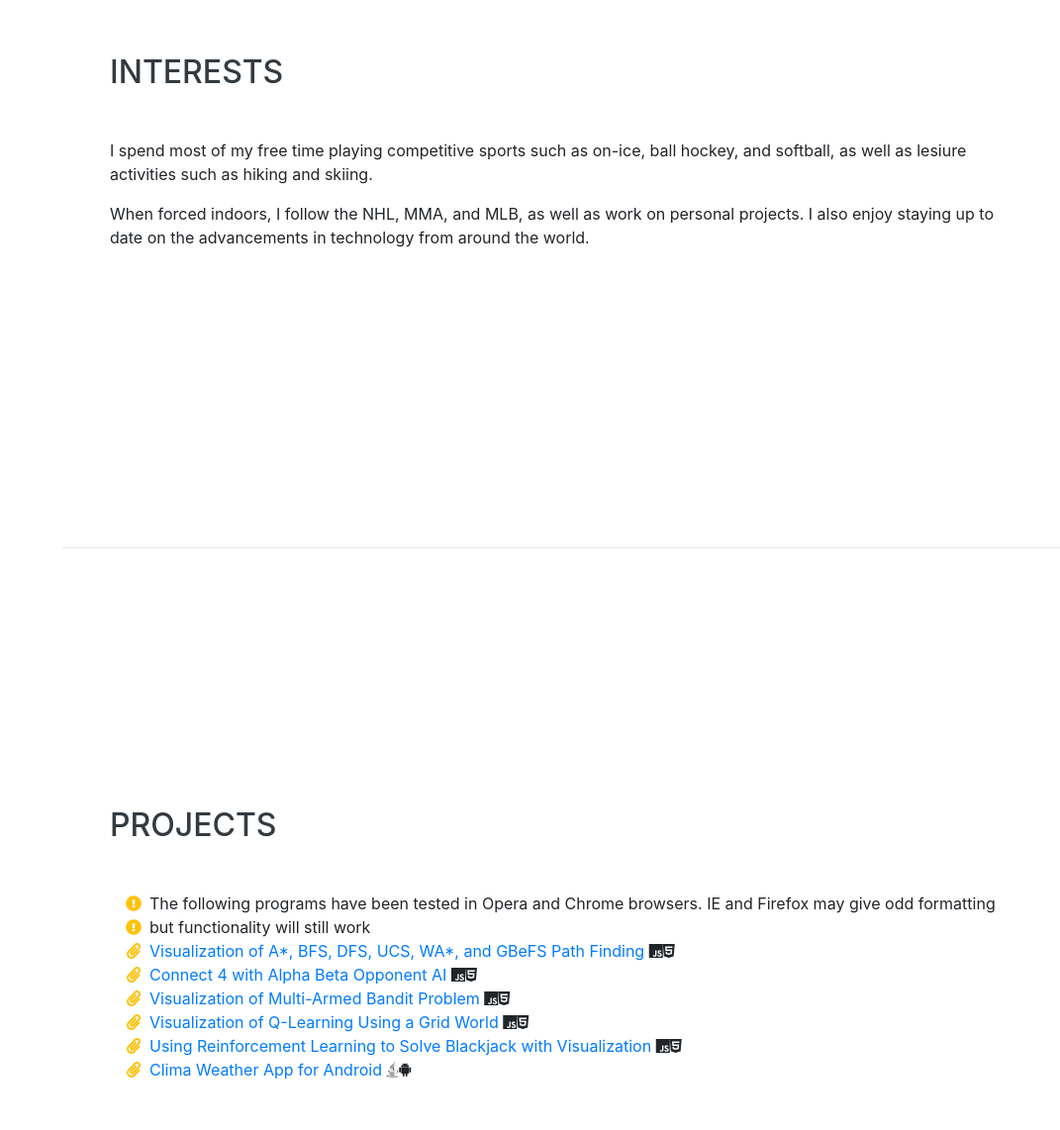
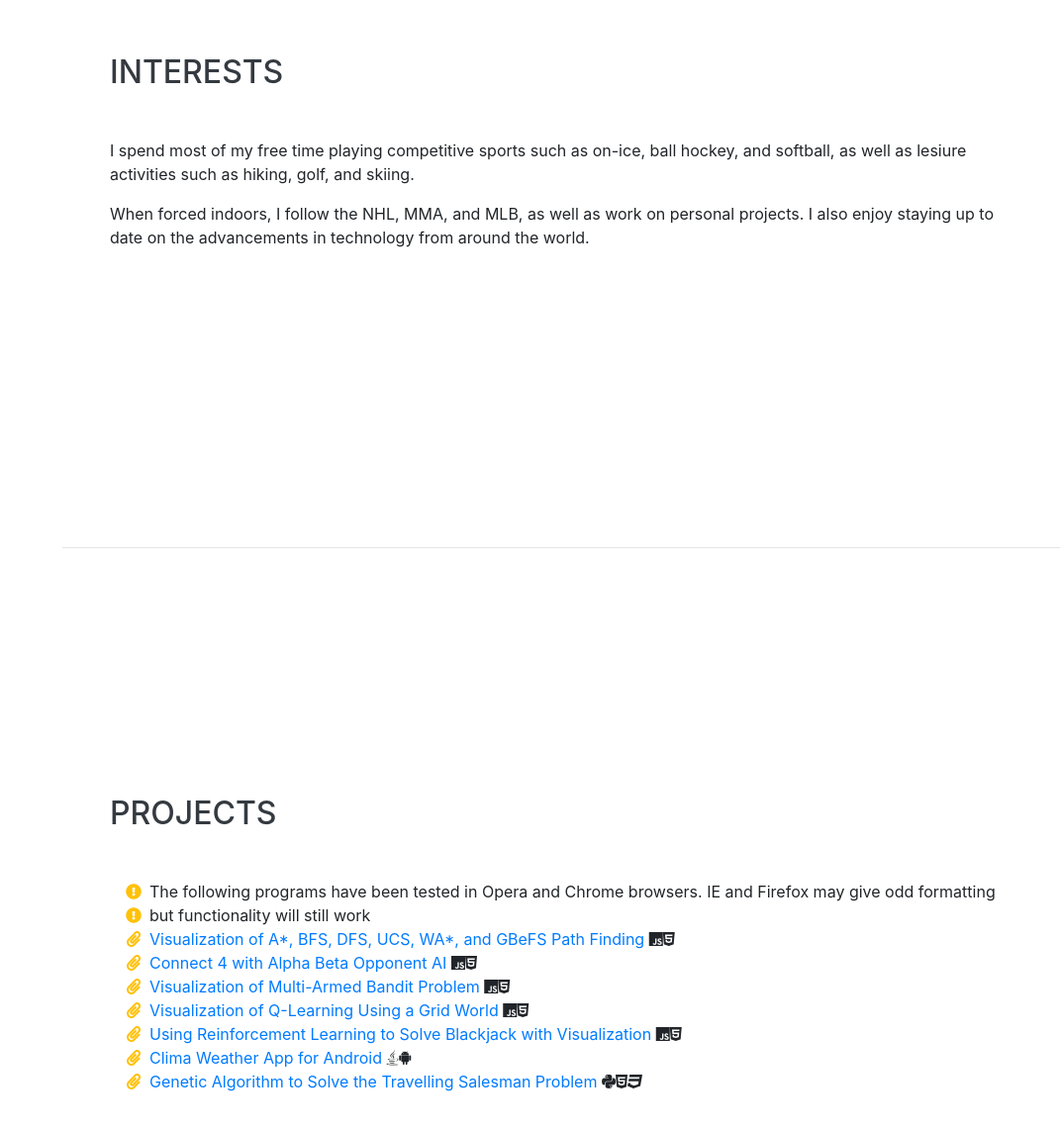
Before and after one commit to justinheff/personal_website, a website with bundled scripts: page index.html in a window 1280 px wide. Shown: the part 3674-4816 px from the top of the page at 99% size, without its empty margins (209-1280 px from the left). Built offline with nearby package versions, Linux system fonts and the light colour scheme; a web font is replaced by a local one.

Commit message:
Added TSP

```diff
--- a/index.html
+++ b/index.html
@@ -237,7 +237,7 @@
     <section class="resume-section p-3 p-lg-5 d-flex align-items-center" id="interests">
       <div class="w-100">
         <h2 class="mb-5">Interests</h2>
-        <p>I spend most of my free time playing competitive sports such as on-ice, ball hockey, and softball, as well as lesiure activities such as hiking and skiing.</p>
+        <p>I spend most of my free time playing competitive sports such as on-ice, ball hockey, and softball, as well as lesiure activities such as hiking, golf, and skiing.</p>
         <p class="mb-0">When forced indoors, I follow the NHL, MMA, and MLB, as well as work on personal projects. I also enjoy staying up to date on the advancements in technology from around the world.</p>
       </div>
     </section>
@@ -278,6 +278,10 @@
             <i class="fa-li fa fa-paperclip text-warning"></i>
             <a href="https://github.com/justinheff/projects/tree/Clima/Clima/Clima-Android-master">Clima Weather App for Android</a>
             <i class="fab fa-java"></i><i class="fab fa-android"></i></li>
+          <li>
+            <i class="fa-li fa fa-paperclip text-warning"></i>
+            <a href="https://github.com/justinheff/projects/tree/TSP_Genetic_Algorithm/TSP_Genetic_Algorithm">Genetic Algorithm to Solve the Travelling Salesman Problem</a>
+            <i class="fab fa-python"></i><i class="fab fa-html5"></i><i class="fab fa-css3"></i></li>
         </ul>
       </div>
     </section>
```
